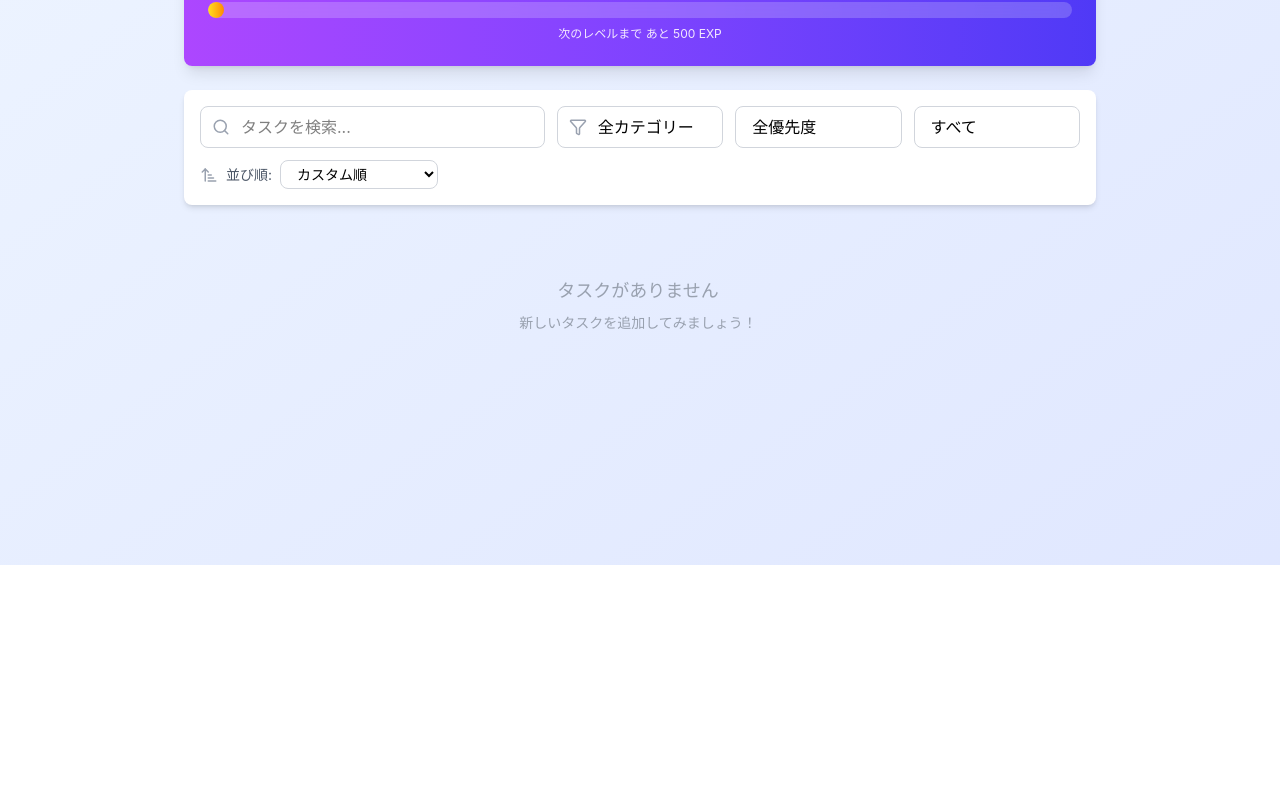
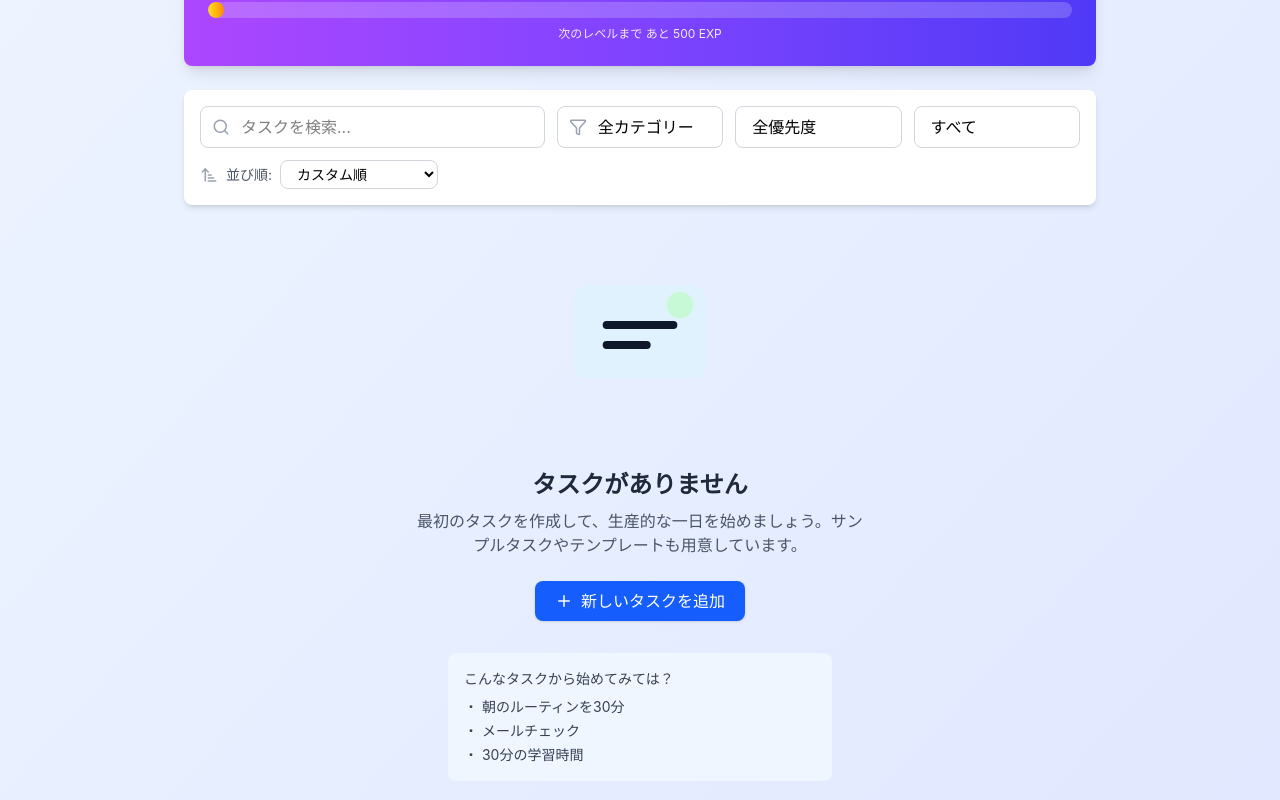
Before and after one commit to techtech0521/todo-app, a React (Vite) app: page / in a window 1280 px wide. Shown: the part 398-1198 px from the top of the page. Before the commit the page ends 963 px from the top, so only its background shows below. Built offline with nearby package versions, Linux system fonts and the light colour scheme.

Commit message:
タスク0件時にアニメーションを追加

```diff
--- /dev/null
+++ b/src/components/EmptyState/EmptyState.tsx
@@ -0,0 +1,53 @@
+import React from 'react';
+import { Plus } from 'lucide-react';
+
+interface EmptyStateProps {
+    onCreateTask: () => void;
+}
+
+const EmptyState: React.FC<EmptyStateProps> = ({ onCreateTask }) => {
+    return (
+        <div className="flex flex-col items-center justify-center w-full min-h-[40vh] py-12 px-4">
+            <div className="mb-6">
+                {/* シンプルなSVGアニメーション */}
+                <svg
+                    width="160"
+                    height="160"
+                    viewBox="0 0 24 24"
+                    fill="none"
+                    className="animate-bounce"
+                >
+                    <rect x="2" y="3" width="20" height="14" rx="2" fill="#E0F2FE" />
+                    <path d="M7 9h10M7 12h6" stroke="#0F172A" strokeWidth="1.2" strokeLinecap="round" strokeLinejoin="round"/>
+                    <circle cx="18" cy="6" r="2" fill="#C7F9D6" />
+                </svg>
+            </div>
+
+            <h2 className="text-2xl font-semibold text-gray-800 mb-2">タスクがありません</h2>
+            <p className="text-gray-600 text-center mb-6 max-w-md">
+                最初のタスクを作成して、生産的な一日を始めましょう。サンプルタスクやテンプレートも用意しています。
+            </p>
+
+            <div className="flex gap-3">
+                <button
+                    onClick={onCreateTask}
+                    className="flex items-center gap-2 bg-blue-600 hover:bg-blue-700 text-white px-5 py-2 rounded-lg shadow"
+                >
+                    <Plus size={18} />
+                    新しいタスクを追加
+                </button>
+            </div>
+
+            <div className="mt-8 w-full max-w-sm bg-blue-50 rounded-lg p-4 text-sm text-gray-700">
+                <p className="font-medium mb-2">こんなタスクから始めてみては？</p>
+                <ul className="space-y-1">
+                    <li>・ 朝のルーティンを30分</li>
+                    <li>・ メールチェック</li>
+                    <li>・ 30分の学習時間</li>
+                </ul>
+            </div>
+        </div>
+    );
+};
+
+export default EmptyState;
--- a/src/pages/MainPage.tsx
+++ b/src/pages/MainPage.tsx
@@ -20,6 +20,7 @@ import { completeTask } from '../utils/gamificationUtils';
 import { BarChart3, Settings } from 'lucide-react';
 import ConfirmDialog from '../components/common/ConfirmDialog';
 import SettingsModal from '../components/Settings/SettingsModal';
+import EmptyState from '../components/EmptyState/EmptyState';
 
 interface MainPageProps {
     tasks: Task[];
@@ -250,6 +251,11 @@ const MainPage: React.FC<MainPageProps> = ({
                 )}
 
                 {/* タスクリスト（グリッド表示） */}
+                {tasks.length === 0 ? (
+                    <div className="mt-8">
+                        <EmptyState onCreateTask={handleOpenCreateModal} />
+                    </div>
+                ) : (
                     <div
                         className="grid grid-cols-1 md:grid-cols-2 lg:grid-cols-3 gap-4"
                         style={{ maxHeight: '60vh', overflowY: 'auto', paddingRight: '4px' }}
@@ -261,6 +267,7 @@ const MainPage: React.FC<MainPageProps> = ({
                             onDelete={handleDeleteTask}
                         />
                     </div>
+                )}
 
                 {/* タスクモーダル */}
                 <TaskModal
```
Lines whose indentation alone changed are shown as unchanged.
